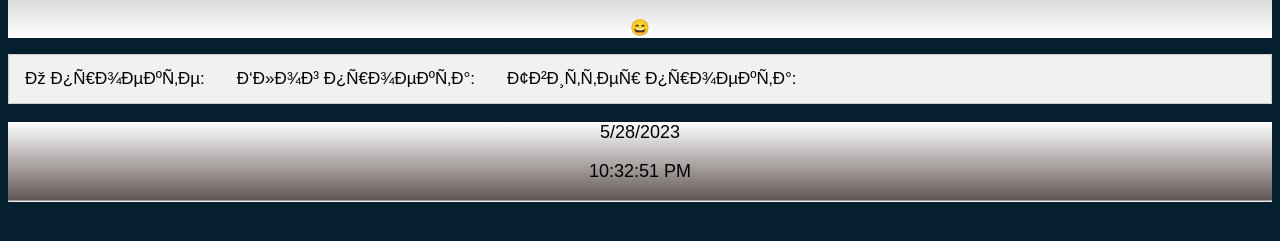
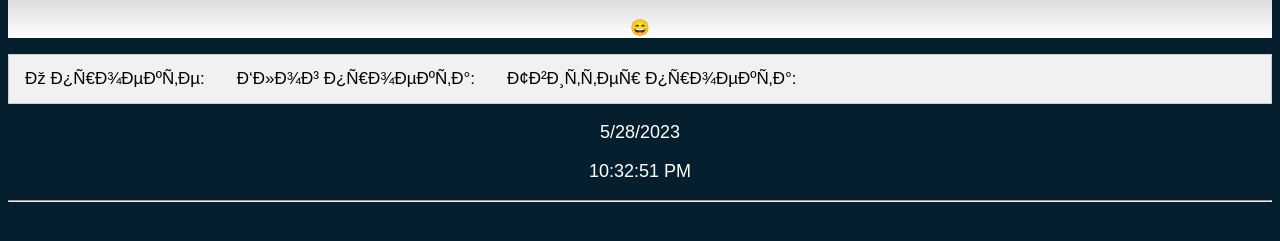
Before and after one commit to webapp-in-browser/webapp-in-browser.gihub.io, a plain HTML site: page index.html in a window 1280 px wide. Shown: the part 121-362 px from the top of the page. Drawn offline with Linux system fonts and the light colour scheme.

Commit message:
Update style.css

```diff
--- a/style.css
+++ b/style.css
@@ -37,8 +37,8 @@ text-align: center;
 
 footer {
 
-  background-image: linear-gradient(white,#5e5351);
-    color: black;
+  /*background-image: linear-gradient(white,#5e5351);*/
+    color: white;
 
    /* background:#b4dad9;*/
     text-align: center;
```
